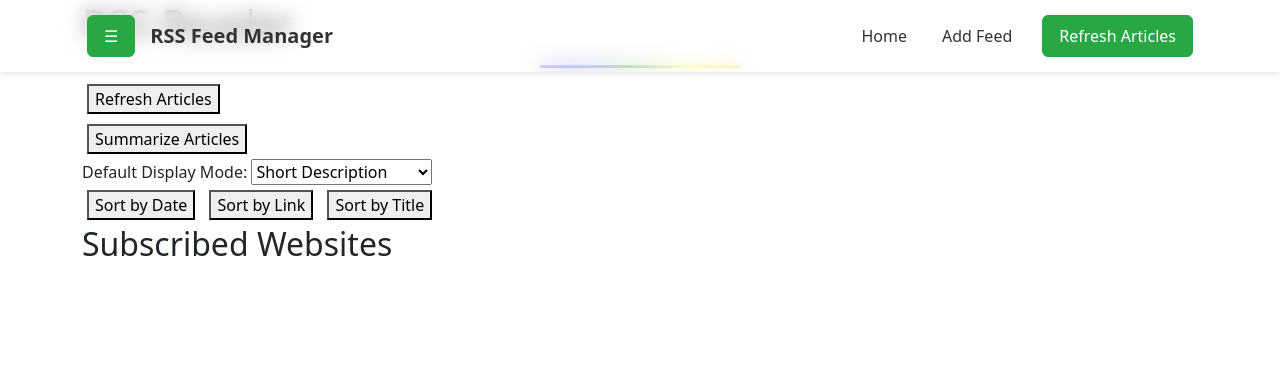
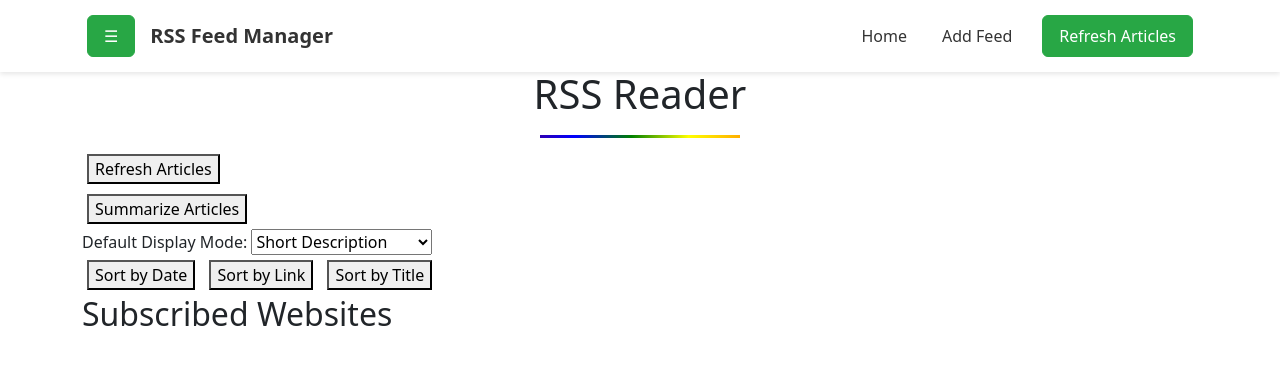
Before and after one commit to Quantlight/Fast-Feed, a Flask app: page / in a window 1280 px wide. Shown: the top 365 px of the page. Run offline with Flask 3, Linux system fonts and the light colour scheme; data that the repository does not hold is empty; some libraries are stand-ins or nearby versions.

Commit message:
Some changes

```diff
--- a/App/static/navbar.css
+++ b/App/static/navbar.css
@@ -5,7 +5,7 @@
     width: 100%;
     z-index: 1000;
     background-color: rgba(255, 255, 255, 0.445); /* Semi-transparent background */
-    backdrop-filter: blur(10px); /* Apply blur effect */
+    backdrop-filter: saturate(200%) blur(5px); /* Apply blur effect */
     transition: background-color 0.3s ease; /* Smooth transition for background color change */
     box-shadow: 0 2px 5px rgba(0, 0, 0, 0.1); /* Box shadow for a subtle elevation effect */
     border-radius: 0; /* Optional: Remove border radius */
@@ -13,10 +13,6 @@
     justify-content: space-between; /* Align items with space between them */
     align-items: center; /* Center items vertically */
     padding: 10px 20px; /* Adjust padding for the navbar */
-}
-
-#sidebarToggle{
-    margin-left: 5px;
 }
 
 .navbar-brand {
--- a/App/static/rss.css
+++ b/App/static/rss.css
@@ -1,5 +1,11 @@
-/* rss.css */
+body{
 
+}
+
+h1 {
+  margin-top: 70px;
+  text-align: center;
+}
 .message {
   padding: 10px;
   margin-bottom: 10px;
```
